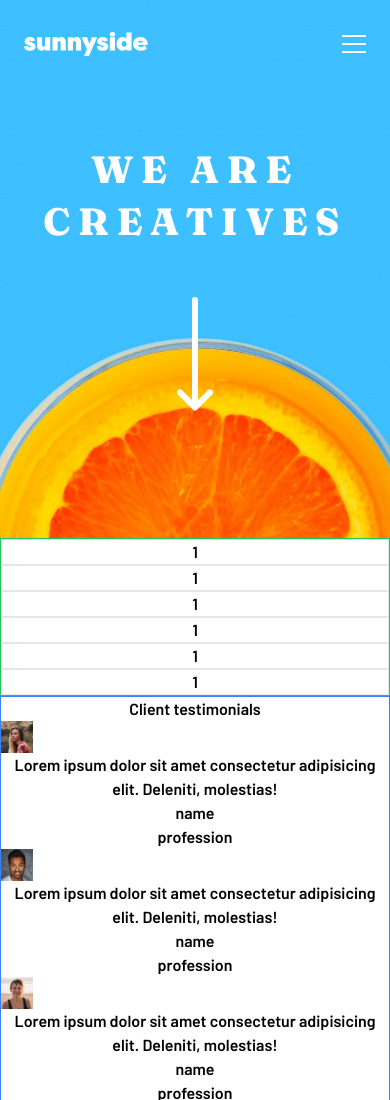
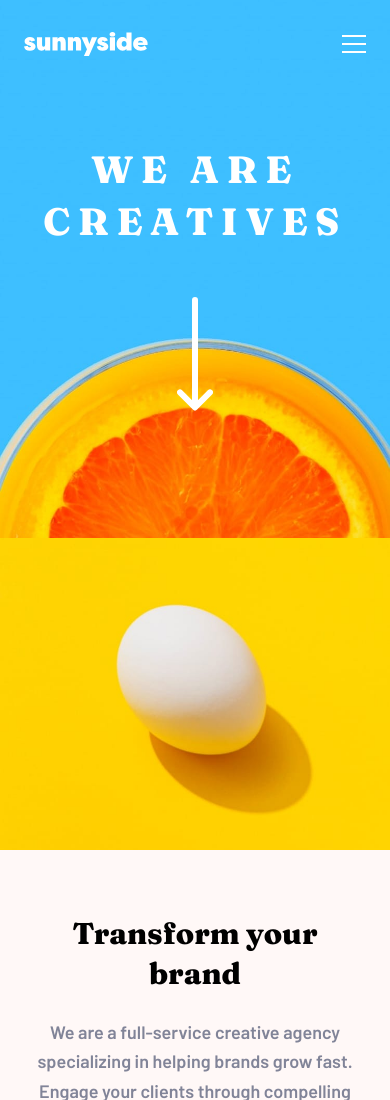
Before and after one commit to lazzzaroni/sunnyside-agency-landing-page, a Next.js app: page / in a window 390 px wide. Shown: the top 1100 px of the page. Built offline with nearby package versions, Linux system fonts and the light colour scheme.

Commit message:
Services

```diff
--- a/src/components/Container.tsx
+++ b/src/components/Container.tsx
@@ -1,19 +1,13 @@
 import Image from "next/image";
 
 import Hero from "./Hero";
+import Services from "./Services";
 
 export default function Container() {
   return (
     <>
       <Hero />
-      <section className="grid grid-cols-1 border border-green-500 md:grid-cols-2">
-        <div className="border text-center">1</div>
-        <div className="border text-center">1</div>
-        <div className="border text-center">1</div>
-        <div className="border text-center">1</div>
-        <div className="border text-center">1</div>
-        <div className="border text-center">1</div>
-      </section>
+      <Services />
       <section className="border border-blue-500 text-center">
         <h1>Client testimonials</h1>
         <ul className="flex flex-col items-center justify-center md:flex-row">
--- /dev/null
+++ b/src/components/Services.tsx
@@ -0,0 +1,124 @@
+import Link from "next/link";
+
+import { cn } from "@/lib/utils";
+
+export default function Services() {
+  return (
+    <section className="grid h-auto grid-cols-1 bg-primary-soft-red/5 md:grid-cols-2">
+      <div
+        className={cn(
+          "order-1 h-[312px] w-full bg-[url('/images/mobile/image-transform.jpg')] bg-cover bg-center bg-no-repeat text-center",
+          "md:order-2 md:h-[600px] md:bg-[url('/images/desktop/image-transform.jpg')]"
+        )}
+      ></div>
+      <div
+        className={cn(
+          "order-2 my-16 flex flex-col items-center justify-center px-6 text-center",
+          "md:order-1 md:my-auto md:w-full md:items-start md:pl-[23%] md:pr-[15%] md:text-start"
+        )}
+      >
+        <h1
+          className={cn(
+            "font-serif text-3xl font-extrabold leading-10",
+            "md:w-[min(100%,330px)] md:text-[40px]"
+          )}
+        >
+          Transform your brand
+        </h1>
+        <p
+          className={cn(
+            "w-[min(100%,500px)] pb-8 pt-6 text-lg leading-relaxed text-neutral-dark-grayish-blue"
+          )}
+        >
+          We are a full-service creative agency specializing in helping brands
+          grow fast. Engage your clients through compelling visuals that do most
+          of the marketing for you.
+        </p>
+        <Link
+          className={cn(
+            "relative inline-block font-serif font-bold before:absolute before:-left-1 before:bottom-0 before:block before:h-2 before:w-[124px] before:rounded-full before:bg-primary-yellow/30 before:hover:bg-primary-yellow/60"
+          )}
+          href="#"
+        >
+          <span className="relative inline-block">LEARN MORE</span>
+        </Link>
+      </div>
+      <div
+        className={cn(
+          "order-3 h-[312px] w-full bg-[url('/images/mobile/image-stand-out.jpg')] bg-cover bg-center bg-no-repeat text-center",
+          "md:h-[600px] md:bg-[url('/images/desktop/image-stand-out.jpg')]"
+        )}
+      ></div>
+      <div
+        className={cn(
+          "order-4 my-16 flex flex-col items-center justify-center px-6 text-center",
+          "md:my-auto md:w-full md:items-start md:pl-[23%] md:pr-[15%] md:text-start"
+        )}
+      >
+        <h1
+          className={cn(
+            "w-[min(80%,330px)] font-serif text-3xl font-extrabold leading-10",
+            "md:w-[min(100%,440px)] md:text-[40px]"
+          )}
+        >
+          Stand out to the right audience
+        </h1>
+        <p
+          className={cn(
+            "w-[min(100%,500px)] pb-8 pt-6 text-lg leading-relaxed text-neutral-dark-grayish-blue"
+          )}
+        >
+          Using a collaborative formula of designers, researchers,
+          photographers, videographers, and copywriters, we&apos;ll build and
+          extend your brand in digital places.
+        </p>
+        <Link
+          className={cn(
+            "relative inline-block font-serif font-bold before:absolute before:-left-1 before:bottom-0 before:block before:h-2 before:w-[124px] before:rounded-full before:bg-primary-soft-red/30 before:hover:bg-primary-soft-red/60"
+          )}
+          href="#"
+        >
+          <span className="relative inline-block">LEARN MORE</span>
+        </Link>
+      </div>
+      <div
+        className={cn(
+          "order-5 flex h-[600px] w-full flex-col items-center justify-center bg-[url('/images/mobile/image-graphic-design.jpg')] bg-cover bg-center bg-no-repeat text-center text-primary-dark-desaturated-cyan",
+          "md:h-[600px] md:bg-[url('/images/desktop/image-graphic-design.jpg')]"
+        )}
+      >
+        <h1 className={cn("mt-auto font-serif text-2xl font-black")}>
+          Graphic Design
+        </h1>
+        <p
+          className={cn(
+            "w-[min(100%,350px)] py-8 leading-relaxed",
+            "md:w-[min(100%,340px)] md:pb-14"
+          )}
+        >
+          Great design makes you memorable. We deliver artwork that underscores
+          your brand message and captures potential clients&apos; attention.
+        </p>
+      </div>
+      <div
+        className={cn(
+          "order-6 flex h-[600px] w-full flex-col items-center justify-center bg-[url('/images/mobile/image-photography.jpg')] bg-cover bg-center bg-no-repeat text-center text-primary-dark-blue",
+          "md:h-[600px] md:bg-[url('/images/desktop/image-photography.jpg')]"
+        )}
+      >
+        <h1 className={cn("mt-auto font-serif text-2xl font-black")}>
+          Photography
+        </h1>
+        <p
+          className={cn(
+            "w-[min(100%,360px)] py-8 leading-relaxed",
+            "md:w-[min(100%,340px)] md:pb-14"
+          )}
+        >
+          Increase your credibility by getting the most stunning, high-quality
+          photos that improve your business image.
+        </p>
+      </div>
+    </section>
+  );
+}
--- a/src/pages/_app.tsx
+++ b/src/pages/_app.tsx
@@ -9,7 +9,7 @@ const MyApp: AppType = ({ Component, pageProps }) => {
   return (
     <main
       className={cn(
-        "text-neutral-off-black mx-auto flex min-h-screen flex-col bg-neutral-white font-sans",
+        "text-neutral-off-black mx-auto flex min-h-screen flex-col bg-neutral-white font-sans antialiased",
         fontSans.className,
         fontSerif.variable
       )}
```
